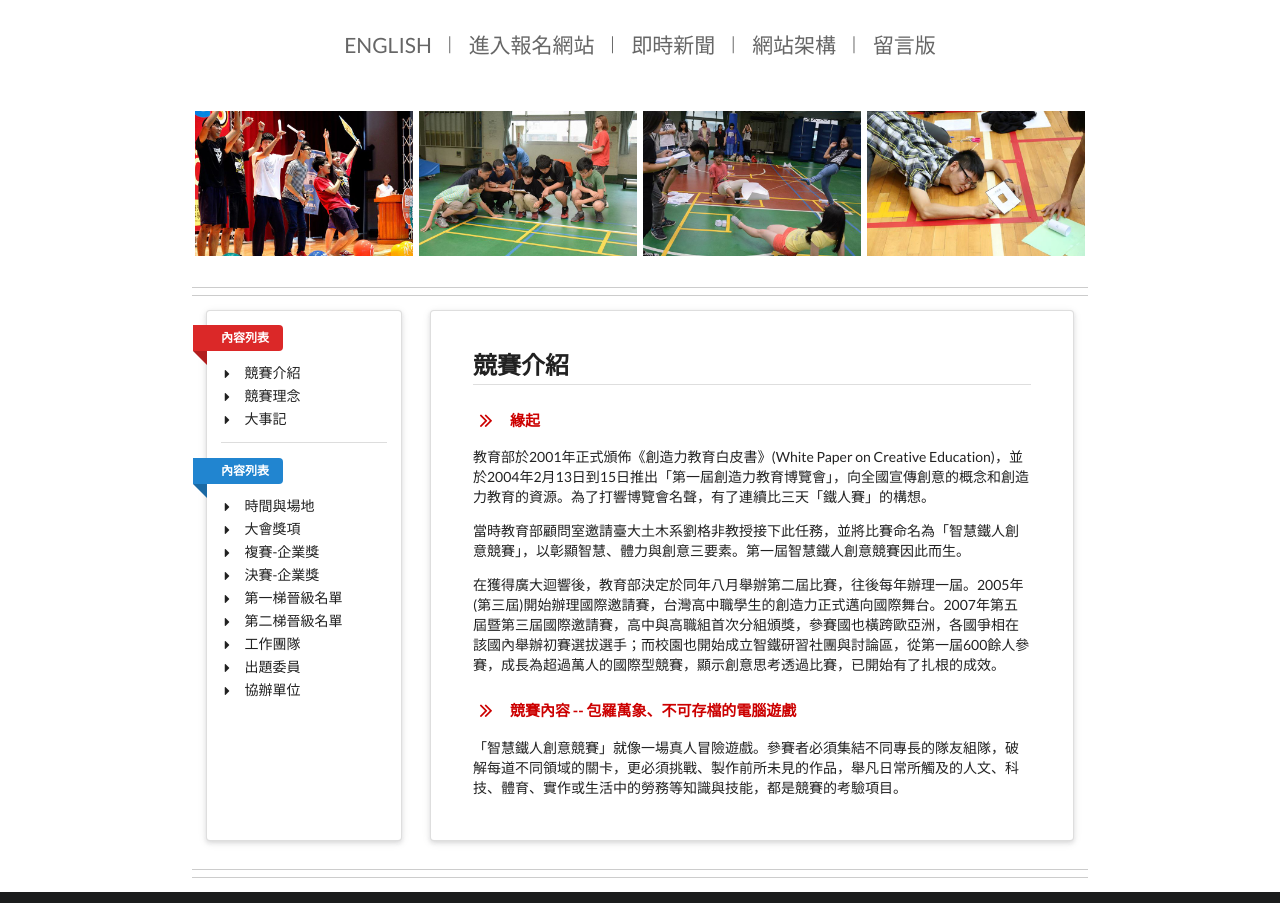
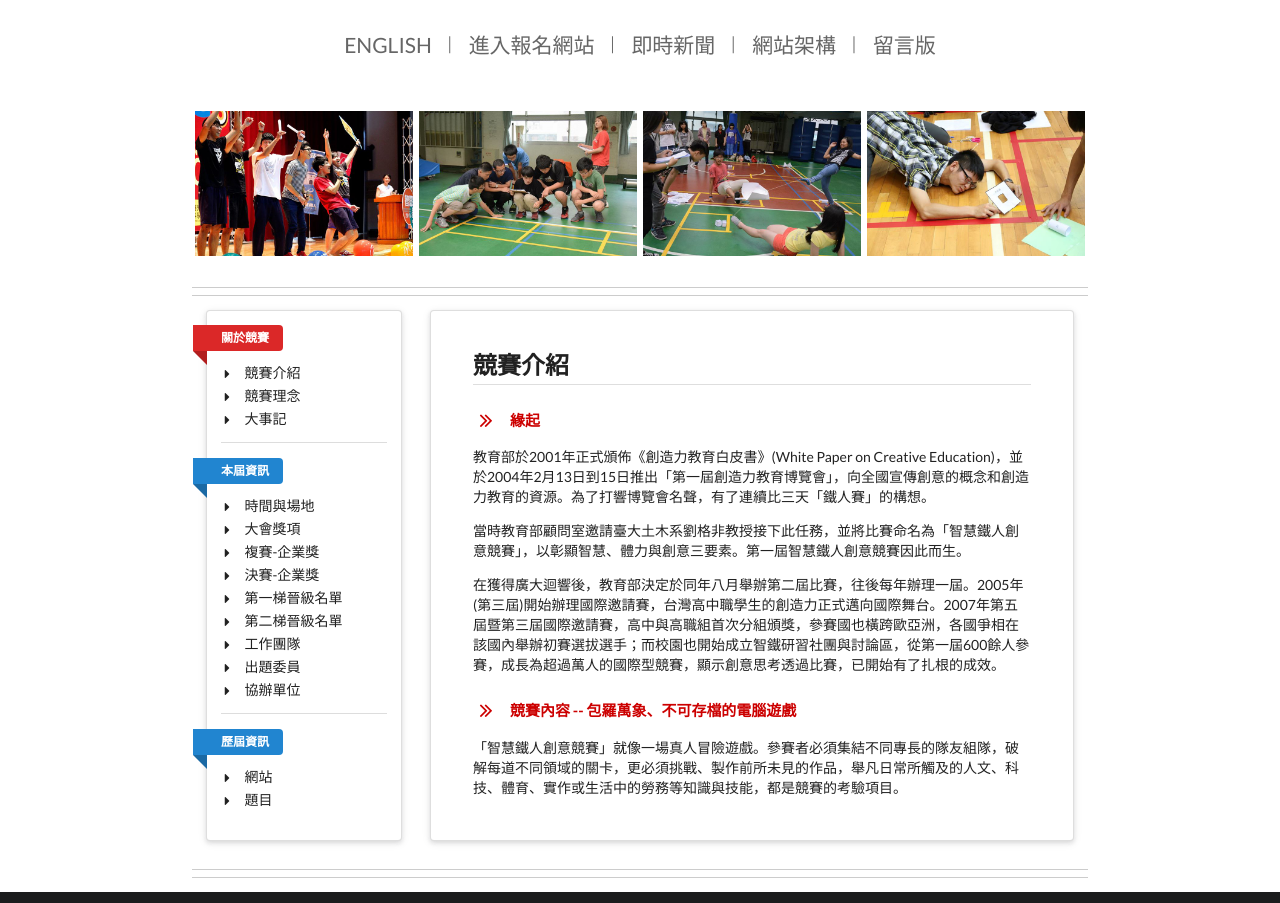
Before and after one commit to twiger/iIronman, a plain HTML site: page index.html in a window 1280 px wide. Shown: the part 365-1268 px from the top of the page. Drawn offline with Linux system fonts and the light colour scheme.

Commit message:
update index

```diff
--- a/css/global.css
+++ b/css/global.css
@@ -2,7 +2,7 @@
 
 #master_menu{
     //left:initial;
-    height:5rem;
+    height:4rem;
     background-color: white;
 }
 
--- a/index.html
+++ b/index.html
@@ -24,7 +24,7 @@
         <div class="stretched row">
             <div class="four wide column">
                 <div class="ui raised segment">
-                    <div class="ui red ribbon label">內容列表</div>
+                    <div class="ui red ribbon label">關於競賽</div>
                     <div class="ui list">
                         <div class="item"><i class="right triangle icon"></i>
                             <div class="content">競賽介紹</div>
@@ -37,7 +37,7 @@
                         </div>
                     </div>
                     <div class="ui divider"></div>
-                    <div class="ui blue ribbon label">內容列表</div>
+                    <div class="ui blue ribbon label">本屆資訊</div>
                     <div class="ui list">
                         <div class="item"><i class="right triangle icon"></i>
                             <div class="content">時間與場地</div>
@@ -65,6 +65,16 @@
                         </div>
                         <div class="item"><i class="right triangle icon"></i>
                             <div class="content">協辦單位</div>
+                        </div>
+                    </div>
+                    <div class="ui divider"></div>
+                    <div class="ui blue ribbon label">歷屆資訊</div>
+                    <div class="ui list">
+                        <div class="item"><i class="right triangle icon"></i>
+                            <div class="content">網站</div>
+                        </div>
+                        <div class="item"><i class="right triangle icon"></i>
+                            <div class="content">題目</div>
                         </div>
                     </div>
                 </div>
```
